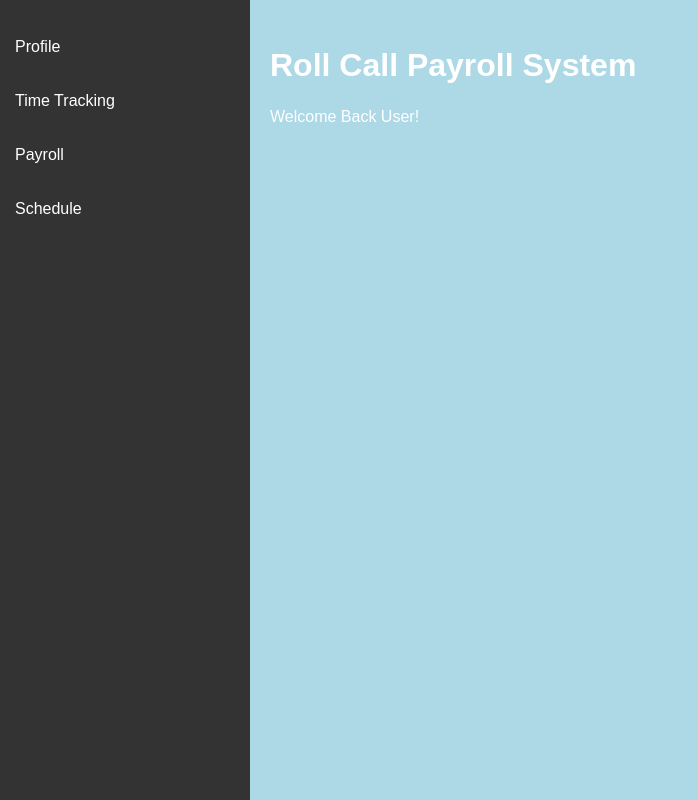
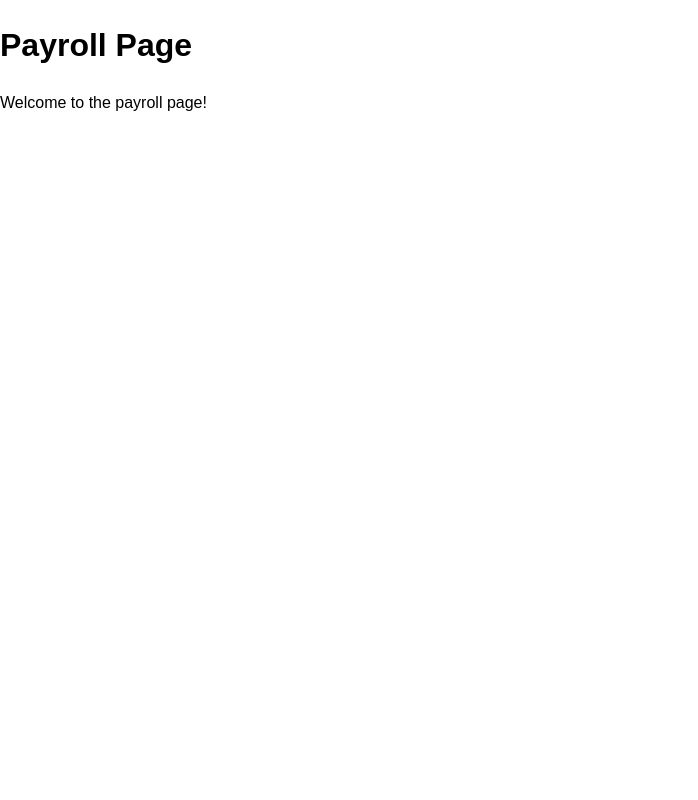
Before and after one commit to ashleymerino3/COSC412-Roll-Call-Payroll, a React (Vite) app: page /payroll in a window 1280 px wide. Shown: the whole page, without its empty margins (0-698 px from the left). Built offline with nearby package versions, Linux system fonts and the light colour scheme.

Commit message:
Functional navigation framework to click on and visit pages

```diff
--- a/index.html
+++ b/index.html
@@ -1,7 +1,7 @@
 <!DOCTYPE html>
 <html lang="en">
   <head>
-    <title>Hello React!</title>
+    <title>Roll Call Payroll</title>
     <meta charset="UTF-8" />
     <meta name="viewport" content="width=device-width, initial-scale=1.0" />
     <link rel="icon" href="https://glitch.com/favicon.ico" />
--- a/src/app.jsx
+++ b/src/app.jsx
@@ -1,16 +1,21 @@
 import React from "react";
-
-
-// Import the Home page component
-import Home from "./pages/home.jsx";
-
-// Import and apply CSS stylesheet
-import "./styles/styles.css";
+import { BrowserRouter as Router, Route, Routes } from "react-router-dom"; // Updated imports for v6
+import Home from "./pages/home";
+import Profile from "./pages/profile";
+import TimeTracking from "./pages/timetracking";
+import Payroll from "./pages/payroll";
+import Schedule from "./pages/schedule";
 
 export default function App() {
   return (
-    <>
-     <Home />
-    </>
+    <Router>
+      <Routes> {/* Use Routes */}
+        <Route path="/" element={<Home />} />
+        <Route path="/profile" element={<Profile />} />
+        <Route path="/time-tracking" element={<TimeTracking />} />
+        <Route path="/payroll" element={<Payroll />} />
+        <Route path="/schedule" element={<Schedule />} />
+      </Routes>
+    </Router>
   );
 }
--- a/src/components/navbar.jsx
+++ b/src/components/navbar.jsx
@@ -1,4 +1,5 @@
 import React from "react";
+import { Link } from "react-router-dom";
 import "../styles/styles.css";
 
 export default function Navbar() {
@@ -6,16 +7,16 @@ export default function Navbar() {
     <nav className="side-nav">
       <ul>
         <li>
-          <a href="#">Profile</a>
+          <Link to="/profile">Profile</Link> {/* Link to Profile route */}
         </li>
         <li>
-          <a href="#">Time Tracking</a>
+          <Link to="/time-tracking">Time Tracking</Link> {/* Link to Time Tracking route */}
         </li>
         <li>
-          <a href="#">Payroll</a>
+          <Link to="/payroll">Payroll</Link> {/* Link to Payroll route */}
         </li>
         <li>
-          <a href="#">Schedule</a>
+          <Link to="/schedule">Schedule</Link> {/* Link to Schedule route */}
         </li>
       </ul>
     </nav>
--- /dev/null
+++ b/src/pages/payroll.jsx
@@ -0,0 +1,10 @@
+import React from "react";
+
+export default function Payroll() {
+  return (
+    <div>
+      <h1>Payroll Page</h1>
+      <p>Welcome to the payroll page!</p>
+    </div>
+  );
+}
--- /dev/null
+++ b/src/pages/profile.jsx
@@ -0,0 +1,10 @@
+import React from "react";
+
+export default function Profile() {
+  return (
+    <div>
+      <h1>Profile Page</h1>
+      <p>Welcome to the profile page!</p>
+    </div>
+  );
+}
--- /dev/null
+++ b/src/pages/schedule.jsx
@@ -0,0 +1,10 @@
+import React from "react";
+
+export default function Schedule() {
+  return (
+    <div>
+      <h1>Schedule Page</h1>
+      <p>Welcome to the schedule page!</p>
+    </div>
+  );
+}
--- /dev/null
+++ b/src/pages/timetracking.jsx
@@ -0,0 +1,10 @@
+import React from "react";
+
+export default function TimeTracking() {
+  return (
+    <div>
+      <h1>Time Tracking Page</h1>
+      <p>Welcome to the time tracking page!</p>
+    </div>
+  );
+}
```
Also changed, not shown: package.json (+4 -3 lines), 1 other file (tests, documents, lock files or other folders).
